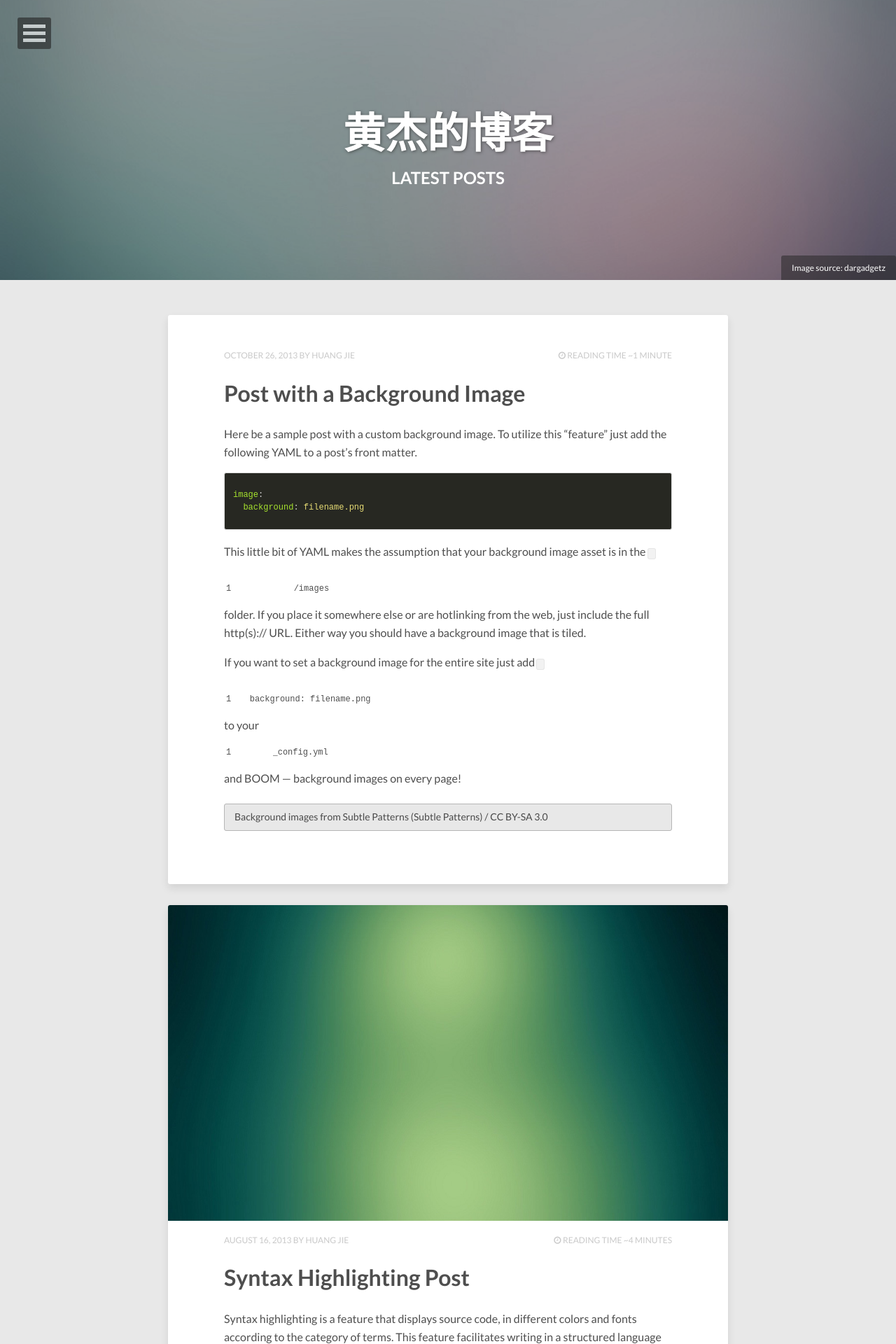
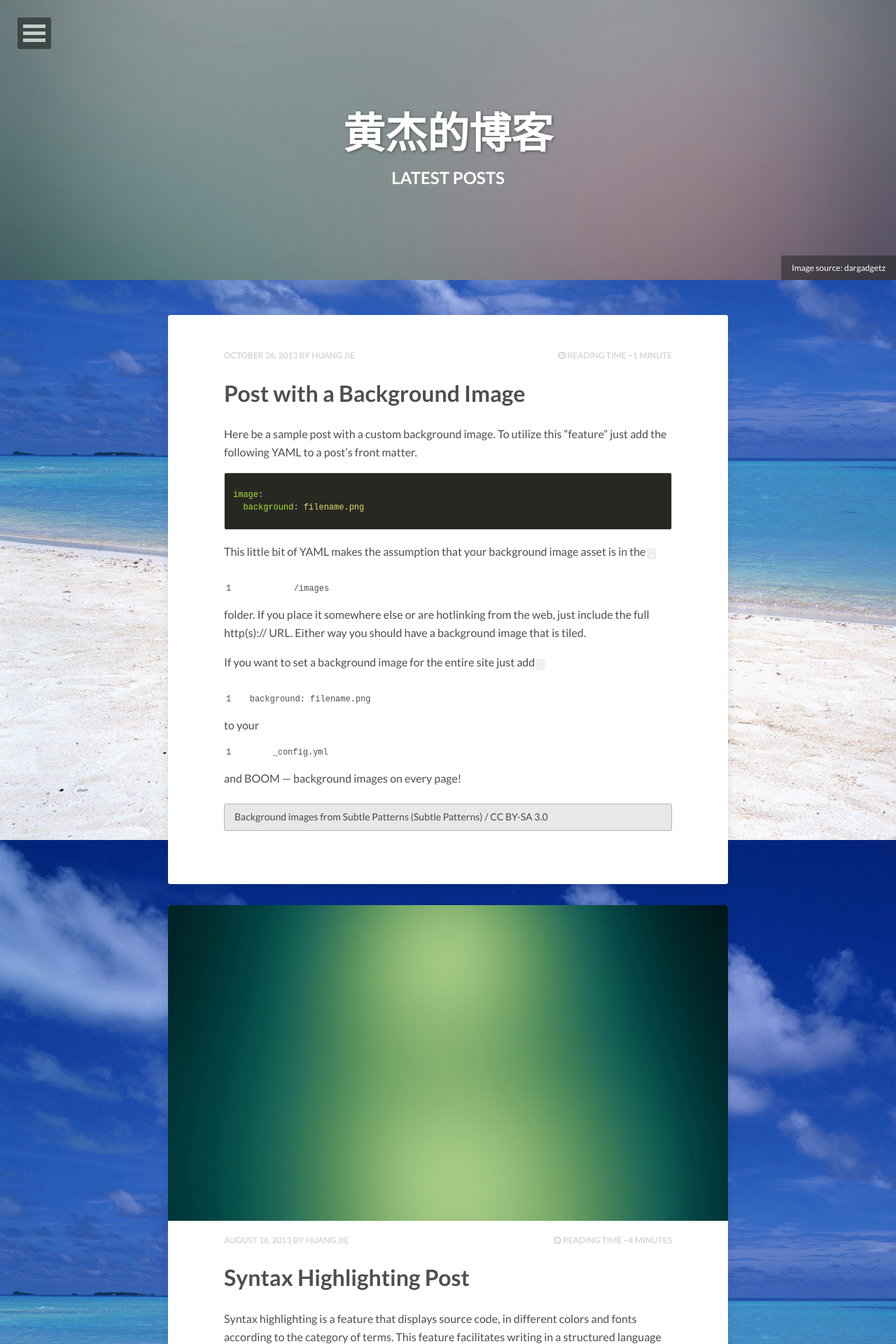
Before and after one commit to hj1984930/hj1984930.github.io, a Jekyll site: the page built from index.html, in a window 1280 px wide. Shown: the top 1920 px of the page at 70% size. Built offline with Jekyll 4.4.1, drawn with Linux system fonts in a browser that asks for light colours; nearby versions of some CDN libraries; the list of posts is cut into pages by our own code.

Commit message:
modify backgroud picture

```diff
--- a/_config.yml
+++ b/_config.yml
@@ -26,7 +26,7 @@ owner:
   google_plus:    +yourid
 
 # Background image to be tiled on all pages
-background:
+background: wlsdh_06.jpg
 
 # Analytics and webmaster tools stuff goes here
 google_analytics:
```
Also changed, not shown: images/wlsdh_06.jpg (added).
